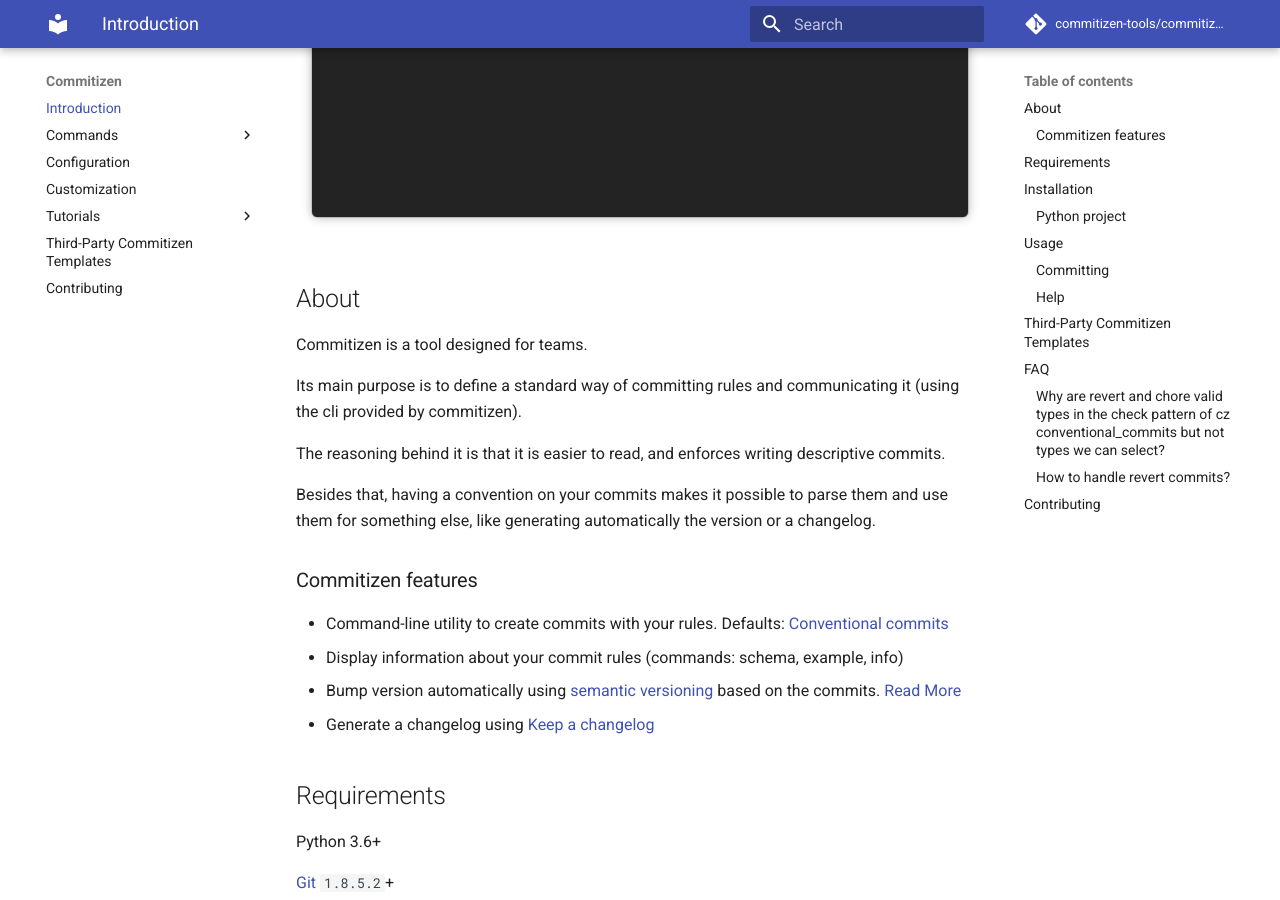
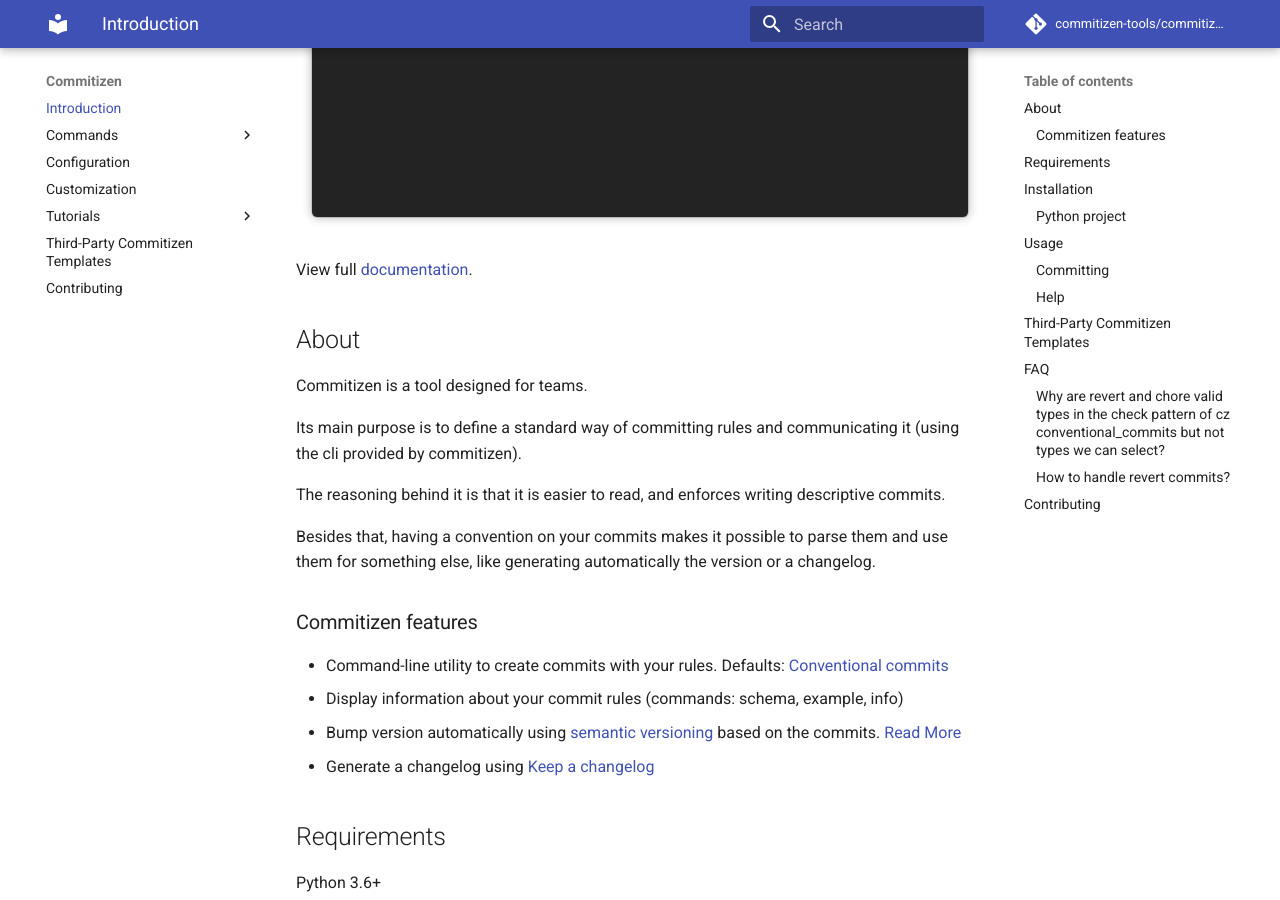
Before and after one commit to commitizen-tools/commitizen, an MkDocs documentation site: the page built from docs/README.md, in a window 1280 px wide and 900 px high, scrolled down 396 px. Built offline with MkDocs 1.6.1 and Material for MkDocs 9.7.7, drawn with Linux system fonts in a browser that asks for light colours; comment, search, counter and statistics services are not loaded.

Commit message:
docs: add github page link to README

```diff
--- a/docs/README.md
+++ b/docs/README.md
@@ -8,6 +8,8 @@
 [![Codecov](https://img.shields.io/codecov/c/github/commitizen-tools/commitizen.svg?style=flat-square)](https://codecov.io/gh/commitizen-tools/commitizen)
 
 ![Using commitizen cli](images/demo.gif)
+
+View full [documentation](https://commitizen-tools.github.io/commitizen/).
 
 ## About
 
```
